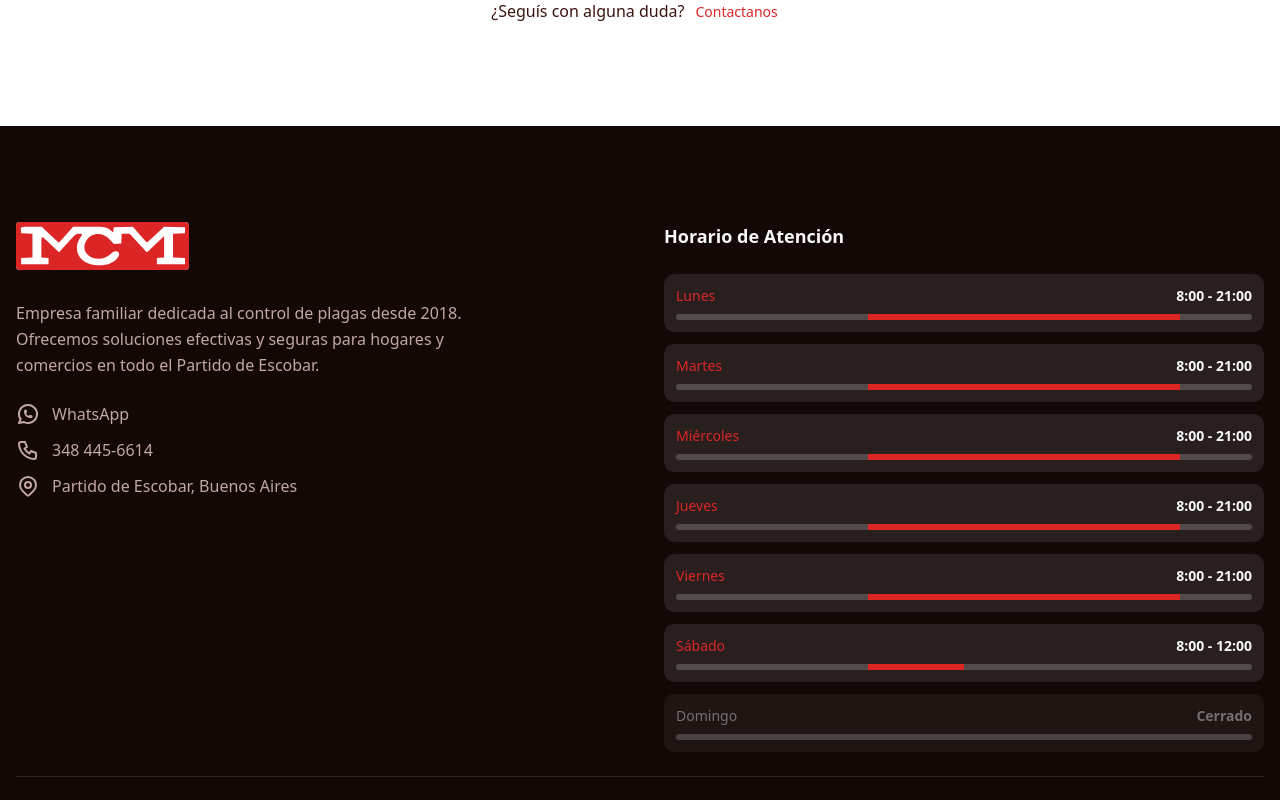
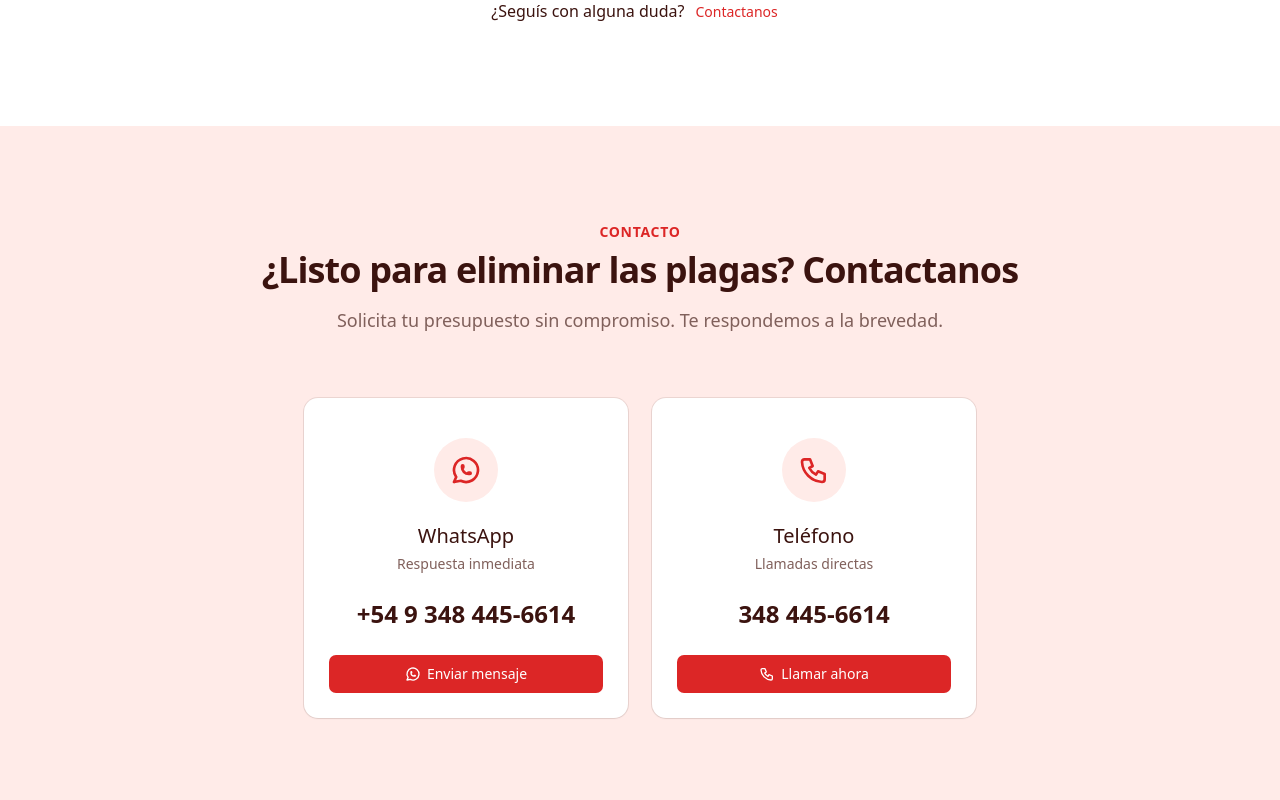
Before and after one commit to martinstanicio/mcm-fumigaciones, a Next.js app: page / in a window 1280 px wide. Shown: the part 4600-5400 px from the top of the page. Built offline with nearby package versions, Linux system fonts and the light colour scheme.

Commit message:
create contact component

```diff
--- a/src/app/page.tsx
+++ b/src/app/page.tsx
@@ -1,4 +1,5 @@
 import { About } from "@/components/about";
+import { Contact } from "@/components/contact";
 import { FAQ } from "@/components/faq";
 import { Hero } from "@/components/hero";
 import { Services } from "@/components/services";
@@ -12,6 +13,7 @@ export default function HomePage() {
       <About />
       <Testimonials />
       <FAQ />
+      <Contact />
     </div>
   );
 }
--- /dev/null
+++ b/src/components/contact.tsx
@@ -0,0 +1,86 @@
+import { Button } from "@/components/ui/button";
+import {
+  Card,
+  CardContent,
+  CardDescription,
+  CardFooter,
+  CardHeader,
+  CardTitle,
+} from "@/components/ui/card";
+import {
+  formattedPhone,
+  phone,
+  simplerFormattedPhone,
+} from "@/content/contact-info";
+import { getWhatsAppLink } from "@/lib/whatsapp";
+import { IconBrandWhatsapp, IconPhone } from "@tabler/icons-react";
+import Link from "next/link";
+
+const contactMethods = [
+  {
+    icon: IconBrandWhatsapp,
+    title: "WhatsApp",
+    description: "Respuesta inmediata",
+    contact: formattedPhone,
+    link: getWhatsAppLink(phone).toString(),
+    buttonText: "Enviar mensaje",
+  },
+  {
+    icon: IconPhone,
+    title: "Teléfono",
+    description: "Llamadas directas",
+    contact: simplerFormattedPhone,
+    link: `tel:${phone}`,
+    buttonText: "Llamar ahora",
+  },
+];
+
+export function Contact() {
+  return (
+    <section id="contacto" className="bg-secondary">
+      <div className="container mx-auto space-y-16 px-4 py-24 xl:max-w-7xl">
+        <div className="mx-auto max-w-3xl text-center">
+          <p className="mb-2 text-sm font-semibold tracking-wider text-primary uppercase">
+            Contacto
+          </p>
+          <h2 className="text-3xl font-bold tracking-tight text-balance text-foreground sm:text-4xl">
+            ¿Listo para eliminar las plagas? Contactanos
+          </h2>
+          <p className="mt-4 text-lg text-muted-foreground">
+            Solicita tu presupuesto sin compromiso. Te respondemos a la
+            brevedad.
+          </p>
+        </div>
+
+        <div className="mx-auto grid gap-6 sm:max-w-2xl sm:grid-cols-2">
+          {contactMethods.map((method) => (
+            <Card className="text-center" key={method.title}>
+              <CardHeader>
+                <div className="mx-auto my-4 flex size-16 items-center justify-center rounded-full bg-secondary">
+                  <method.icon className="size-8 text-primary" />
+                </div>
+                <CardTitle className="text-xl">{method.title}</CardTitle>
+                <CardDescription>{method.description}</CardDescription>
+              </CardHeader>
+              <CardContent>
+                <p className="text-2xl font-bold">{method.contact}</p>
+              </CardContent>
+              <CardFooter>
+                <Button asChild className="w-full" size="lg">
+                  <Link
+                    href={method.link}
+                    target="_blank"
+                    rel="noopener noreferrer"
+                  >
+                    <method.icon />
+                    <span>{method.buttonText}</span>
+                  </Link>
+                </Button>
+              </CardFooter>
+            </Card>
+          ))}
+        </div>
+      </div>
+    </section>
+  );
+}
```
